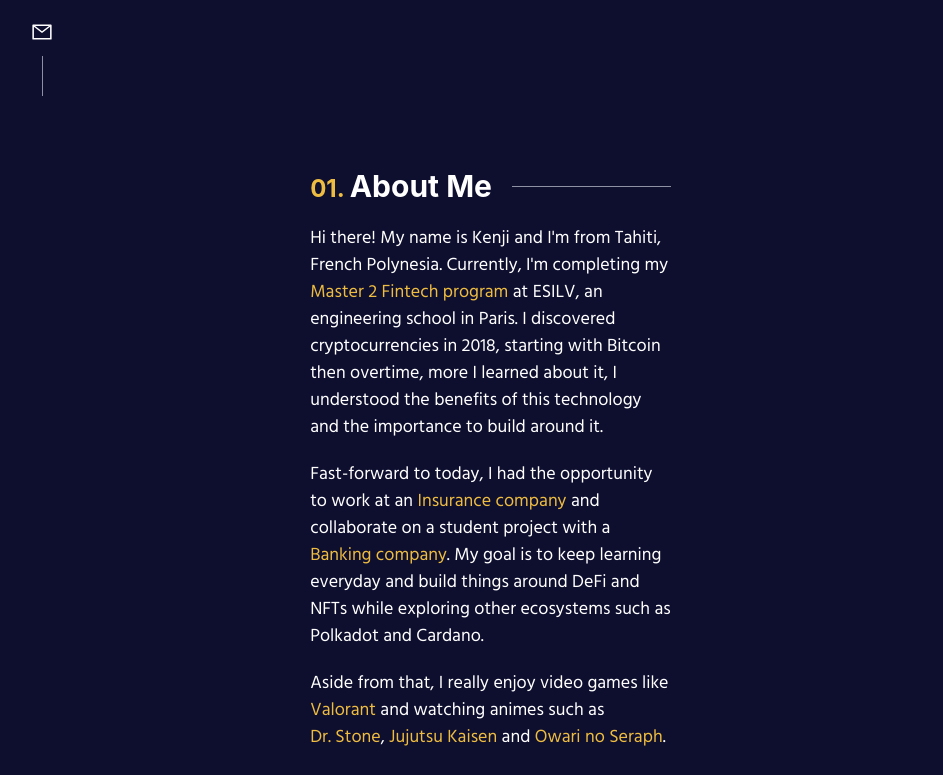
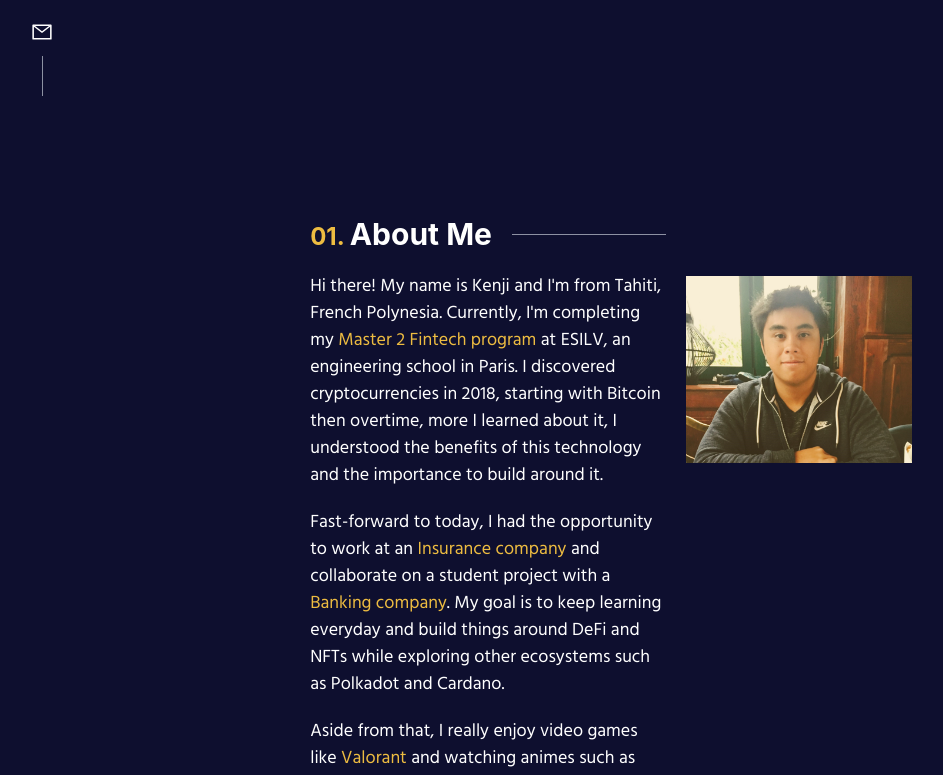
Before and after one commit to krouspy/portfolio, a Next.js app: page / in a window 1280 px wide. Shown: the part 704-1479 px from the top of the page, without its empty margins (29-972 px from the left). Built offline with nearby package versions, Linux system fonts and the light colour scheme.

Commit message:
add profile picture

```diff
--- a/components/About.jsx
+++ b/components/About.jsx
@@ -1,13 +1,12 @@
-import { Stack, Box, Text } from '@chakra-ui/react';
-import { GiCaravan } from 'react-icons/gi';
+import { HStack, Box, Image, Text } from '@chakra-ui/react';
 import { Title } from './Title';
 import { CustomLink } from './CustomLink';
 
 export const About = () => {
   const orange = '#EDBC41';
   return (
-    <Stack id="about" w="50%" h="90vh" direction="row">
-      <Box w="60%" mt="12%">
+    <HStack id="about" w="50%" h="90vh" direction="row" pt="10%">
+      <Box w="60%" h="100%">
         <Title index={1} text="About Me" />
         <Box color="white">
           <Text fontSize="lg" mb="5">
@@ -56,6 +55,11 @@ export const About = () => {
           </Text>
         </Box>
       </Box>
-    </Stack>
+      <Box w="40%" h="100%" pt="10%" pl="2%">
+        <Box pos="relative" bg={orange} _hover={{ bg: 'transparent' }} transition="0.5s ease">
+          <Image src="/profile.jpg" alt="profile" w="100%" objectFit="cover" opacity={0.8} />
+        </Box>
+      </Box>
+    </HStack>
   );
 };
```
Also changed, not shown: public/profile.jpg (added).
